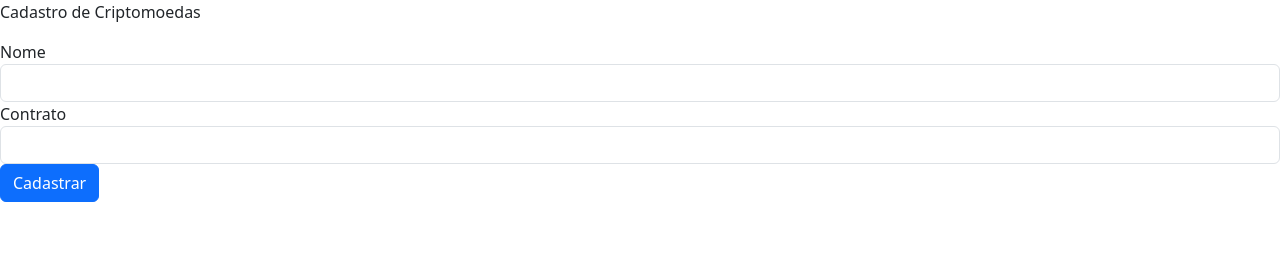
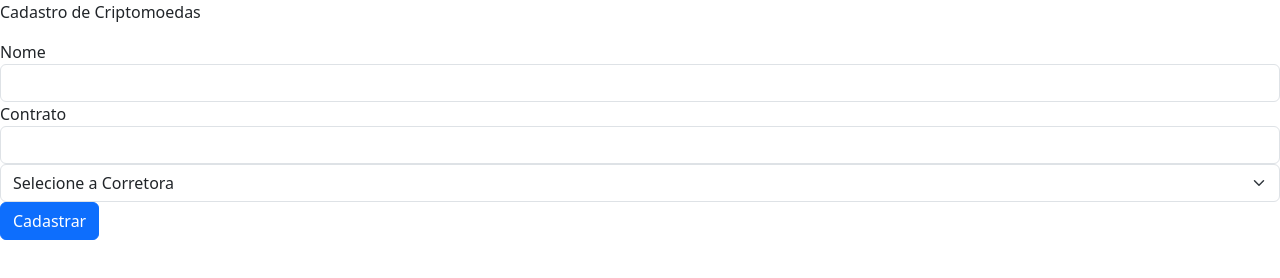
Before and after one commit to carlosoliveira-dev/crypto, a website built with Vite: page index.html in a window 1280 px wide. Built offline with nearby package versions, Linux system fonts and the light colour scheme; what vite-express would draw is missing.

Commit message:
prototipo do formulario completo

```diff
--- a/index.html
+++ b/index.html
@@ -18,6 +18,14 @@
     <label for="exampleInputPassword1">Contrato</label>
     <input type="text" class="form-control" id="exampleInputPassword1">
     </div>
+
+    <select class="form-select" aria-label="Default select example">
+    <option selected>Selecione a Corretora</option>
+    <option value="1">Binance</option>
+    <option value="2">Gate.io</option>
+    <option value="3">MetaMask</option>
+    </select>
+
     <button type="submit" class="btn btn-primary">Cadastrar</button>
     </form>
 
```
